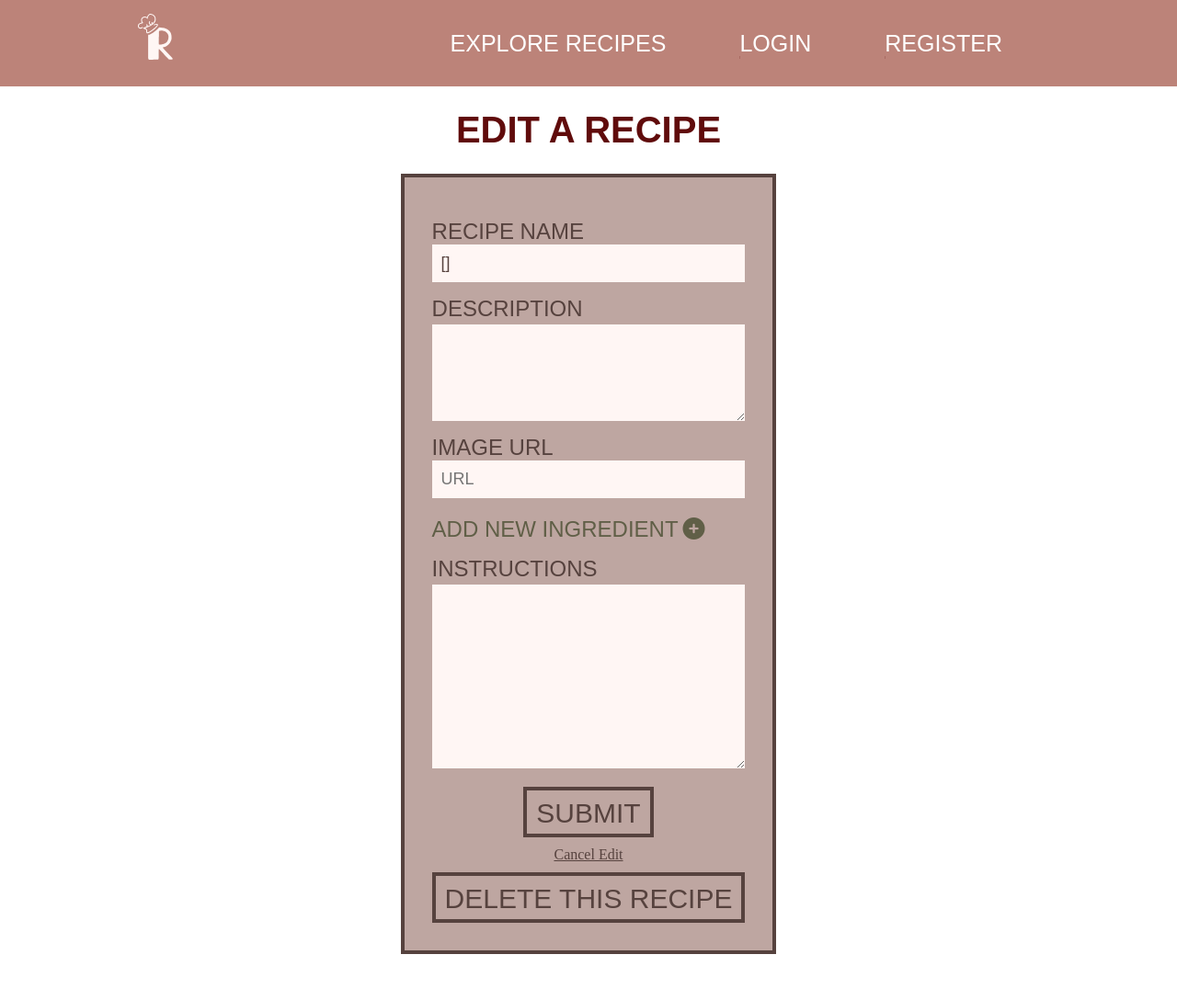
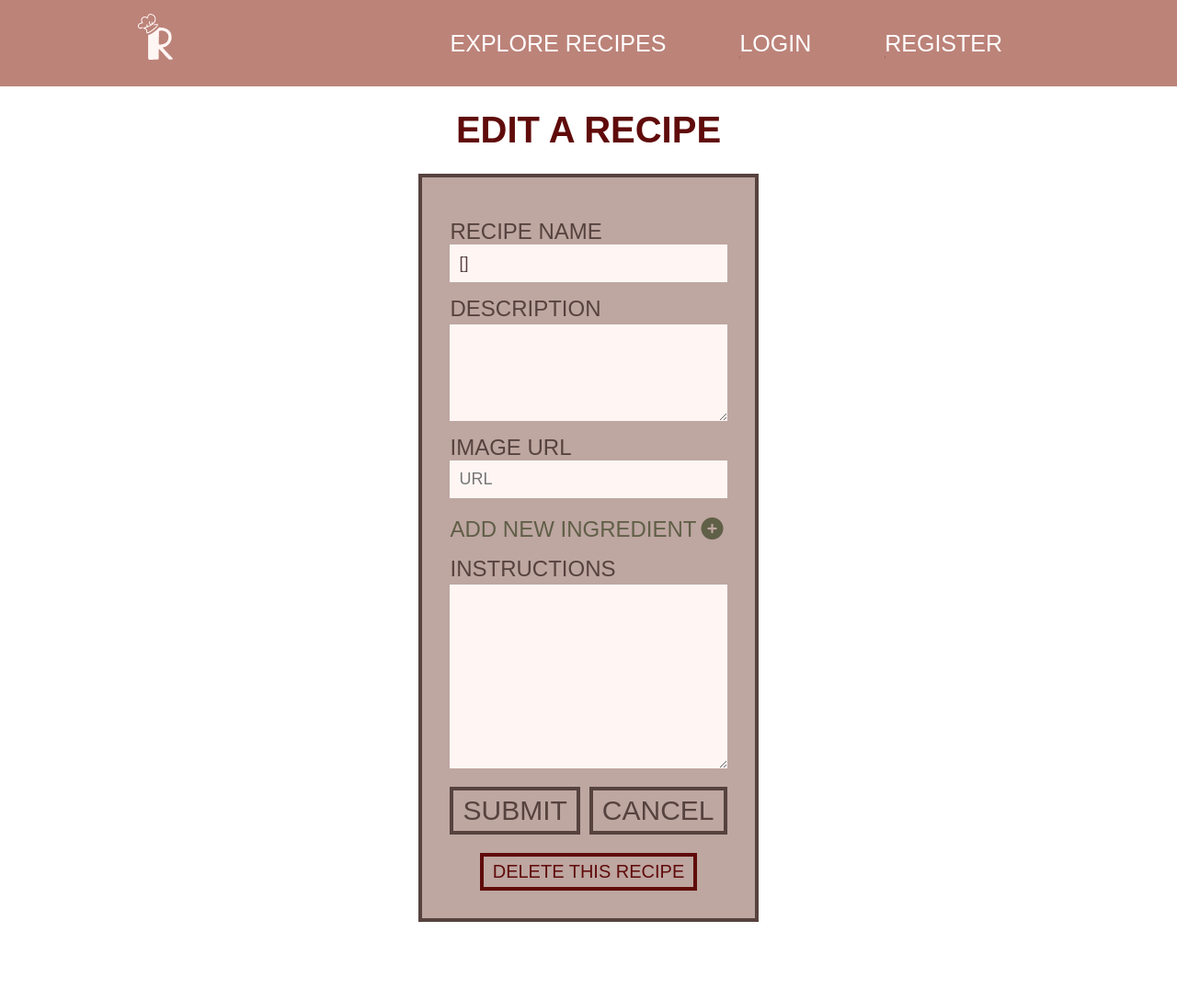
Before and after one commit to MeiMeiYS/group-9-best-group, a Node server app: template views/recipe-edit.pug in a window 1280 px wide. Shown: the whole page at 92% size. After the commit the page ends 1003 px from the top, so only its background shows below. Run offline with Node 20, Linux system fonts and the light colour scheme; the template is opened without the code that fills it, so the values that code supplies are empty; some libraries are stand-ins or nearby versions; some web fonts are replaced.

Commit message:
Modified cancel button in recipe-edit page; added styles for cancel button

```diff
--- a/public/stylesheets/index.css
+++ b/public/stylesheets/index.css
@@ -539,13 +539,12 @@
         display: flex;
         margin-top: 10px;
         align-items: center;
-
     }
 
     .submit button{
         background-color: var(--neutral-300);
         border: var(--boxy-border);
-        padding: 8px 10px 5px;
+        padding: 5px 10px 5px;
         font-size: 30px;
         transition: color 0.2s, border-color 0.2s;
     }
@@ -556,7 +555,42 @@
         border-color: var(--neutral-500);
     }
 
+    .submit a {
+        display: block;
+        margin-top: 10px;
+        background-color: var(--neutral-300);
+        border: var(--boxy-border);
+        padding: 5px 10px 5px;
+        font-size: 30px;
+        transition: color 0.2s, border-color 0.2s;
+        text-decoration:none;
+        font-family: var(--heading-font);
+        text-transform: uppercase;
+    }
 
+    .submit a:hover {
+        color: var(--neutral-500);
+        border-color: var(--neutral-500);
+    }
+
+    #delete-recipe {
+        padding: 5px 10px 5px;
+        font-size: 20px;
+        border-color: var(--primary-700);
+        color: var(--primary-700);
+        margin-top: 10px;
+    }
+
+    #delete-recipe:hover {
+        color: var(--red-error-500);
+        border-color: var(--red-error-500);
+    }
+
+    .edit-page-btn-group {
+        display: flex;
+        flex-direction: row;
+        gap: 10px;
+    }
 
     /* USER ID PAGE */
 
--- a/views/recipe-edit.pug
+++ b/views/recipe-edit.pug
@@ -54,13 +54,19 @@
                     label(for='steps') Instructions
                     textarea(id='steps' name='steps' class='form-control' rows='5' )=recipe.steps
 
-                div.submit
-                    button(type='submit' class='submit') Submit
-                div.submit
-                    a.recipe-page(href=`/recipes/${recipe.id}`) Cancel Edit
+                div.edit-page-btn-group
+
+                    div.submit
+                        button(type='submit' class='submit') Submit
+
+                    div.submit
+                        a(href=`/recipes/${recipe.id}`) Cancel
+
             div(class='delete submit')
                 form(action=`/recipes/${recipe.id}/delete`, method='post')
                     input(type='hidden', name='_csrf', value=csrfToken)
-                    button(type='submit') delete this recipe
+                    button(type='submit' id="delete-recipe") delete this recipe
+
+
 
     script(src='/javascripts/recipe-form.js')
```
